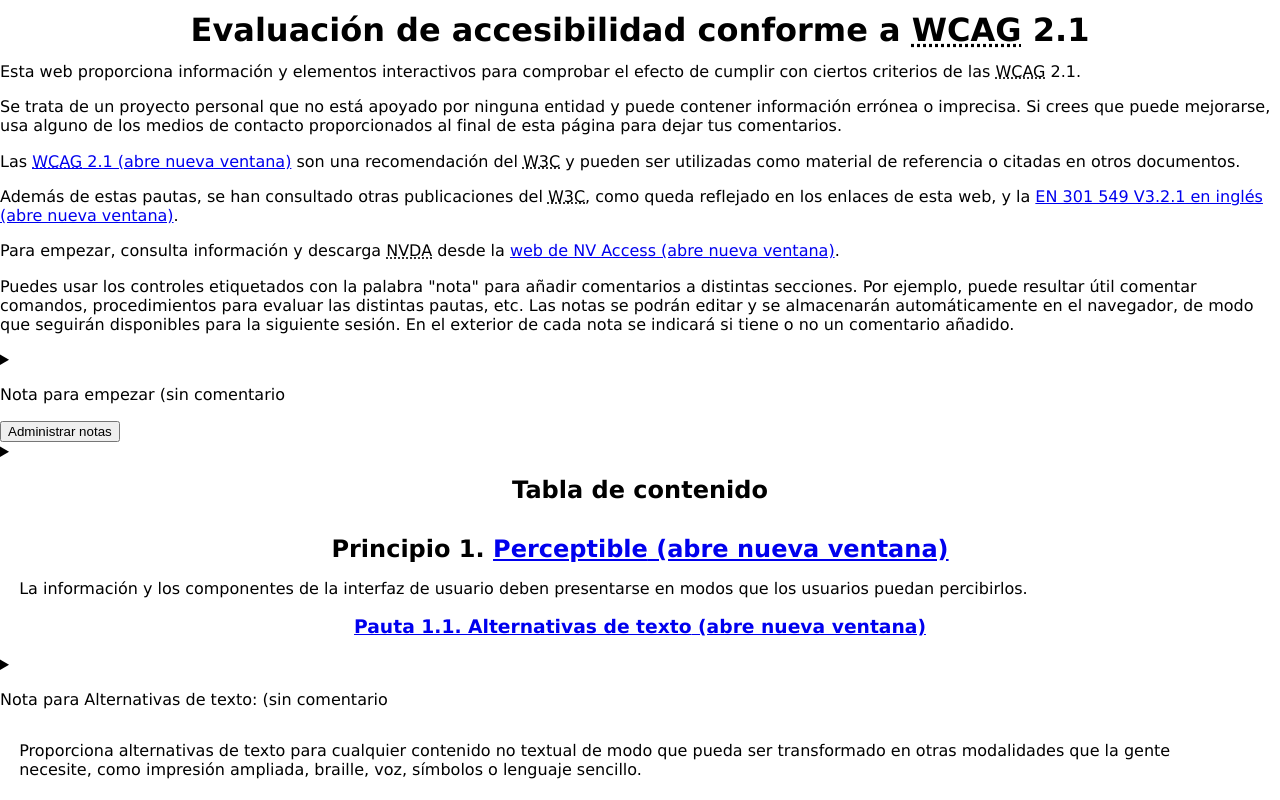
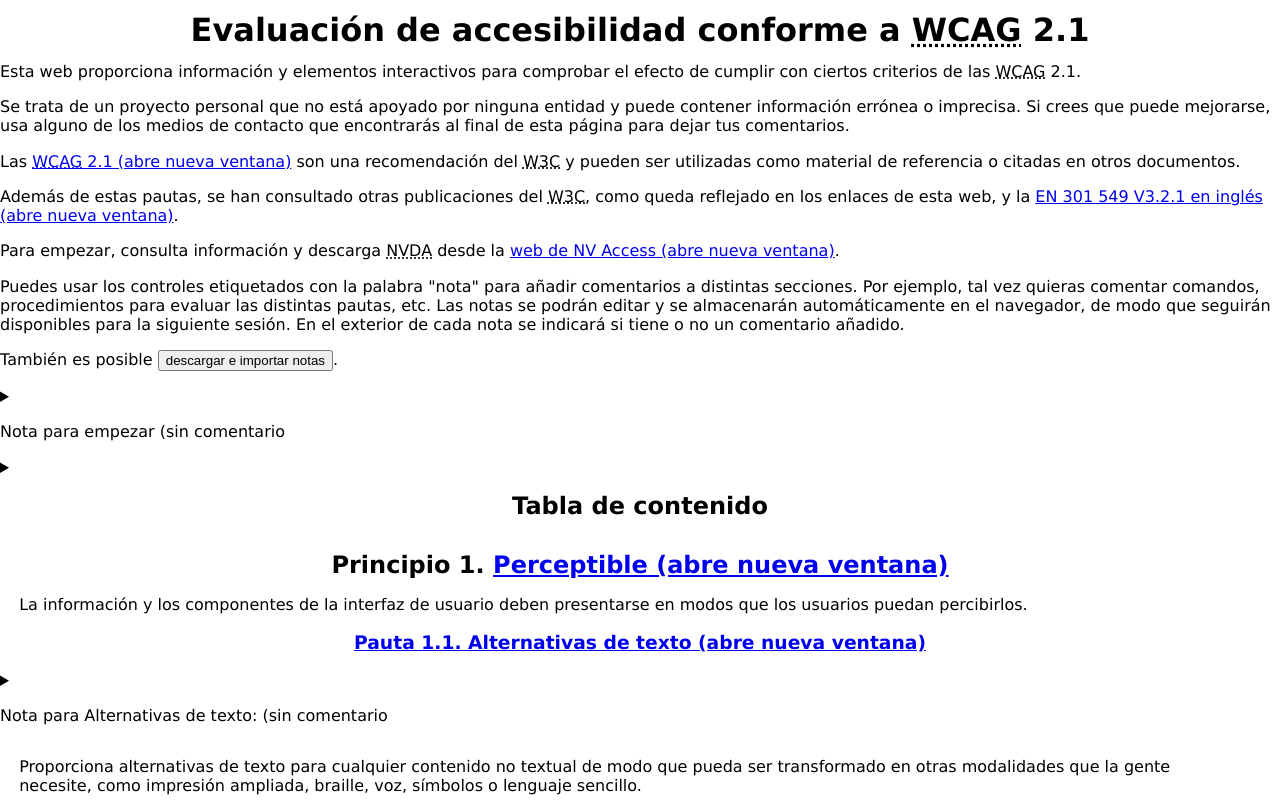
Before and after one commit to nvdaes/weba11y, a React (Create React App) app: page / in a window 1280 px wide. Shown: the top 800 px of the page. Built offline with nearby package versions, Linux system fonts and the light colour scheme.

Commit message:
Minor improvements

```diff
--- a/src/components/complex/exportNotes.js
+++ b/src/components/complex/exportNotes.js
@@ -55,7 +55,7 @@ const ExportNotes = () => {
 
 	return (
 		<>
-		<button onClick={handleClick}>Administrar notas</button>
+		<button onClick={handleClick}>descargar e importar notas</button>
 		<ModalDialog isOpen={isOpen} closeModal={closeModal} contentLabel='Administrar notas' content={<Dialog />} />
 		</>
 	)
--- a/src/components/landmarks/header.js
+++ b/src/components/landmarks/header.js
@@ -8,13 +8,13 @@ const Header = () => {
 		<header>
 		<h1>Evaluación de accesibilidad conforme a <abbr title="Web Content Accessibility Guidelines">WCAG</abbr> 2.1</h1>
 		<p>Esta web proporciona información y elementos interactivos para comprobar el efecto de cumplir con ciertos criterios de las <abbr title="Web Content Accessibility Guidelines">WCAG</abbr> 2.1.</p>
-		<p>Se trata de un proyecto personal que no está apoyado por ninguna entidad y puede contener información errónea o imprecisa. Si crees que puede mejorarse, usa alguno de los medios de contacto proporcionados al final de esta página para dejar tus comentarios.</p>
+		<p>Se trata de un proyecto personal que no está apoyado por ninguna entidad y puede contener información errónea o imprecisa. Si crees que puede mejorarse, usa alguno de los medios de contacto que encontrarás al final de esta página para dejar tus comentarios.</p>
 		<p>Las <a href="https://www.w3.org/TR/WCAG21"><abbr title="Web Content Accessibility Guidelines">WCAG</abbr> 2.1 (abre nueva ventana)</a> son una recomendación del <abbr title="World Wide Web Consortium">W3C</abbr> y pueden ser utilizadas como material de referencia o citadas en otros documentos.</p>
 		<p>Además de estas pautas, se han consultado otras publicaciones del <abbr title="World Wide Web Consortium">W3C</abbr>, como queda reflejado en los enlaces de esta web, y la <ExternalLink href="https://www.etsi.org/deliver/etsi_en/301500_301599/301549/03.02.01_60/en_301549v030201p.pdf" contents="EN 301 549 V3.2.1 en inglés" />.</p>
 		<p>Para empezar, consulta información y descarga <abbr title="Non Visual Desktop Access">NVDA</abbr> desde la <ExternalLink href="https://www.nvaccess.org" contents="web de NV Access" />.</p>
-		<p>Puedes usar los controles etiquetados con la palabra &quot;nota&quot; para añadir comentarios a distintas secciones. Por ejemplo, puede resultar útil comentar comandos, procedimientos para evaluar las distintas pautas, etc. Las notas se podrán editar y se almacenarán automáticamente en el navegador, de modo que seguirán disponibles para la siguiente sesión. En el exterior de cada nota se indicará si tiene o no un comentario añadido.</p>
+		<p>Puedes usar los controles etiquetados con la palabra &quot;nota&quot; para añadir comentarios a distintas secciones. Por ejemplo, tal vez quieras comentar comandos, procedimientos para evaluar las distintas pautas, etc. Las notas se podrán editar y se almacenarán automáticamente en el navegador, de modo que seguirán disponibles para la siguiente sesión. En el exterior de cada nota se indicará si tiene o no un comentario añadido.</p>
+		<p>También es posible <ExportNotes />.</p>
 		<Note id="general" label="empezar" />
-		<ExportNotes />
 		</header>
 		</>
 	);
```
